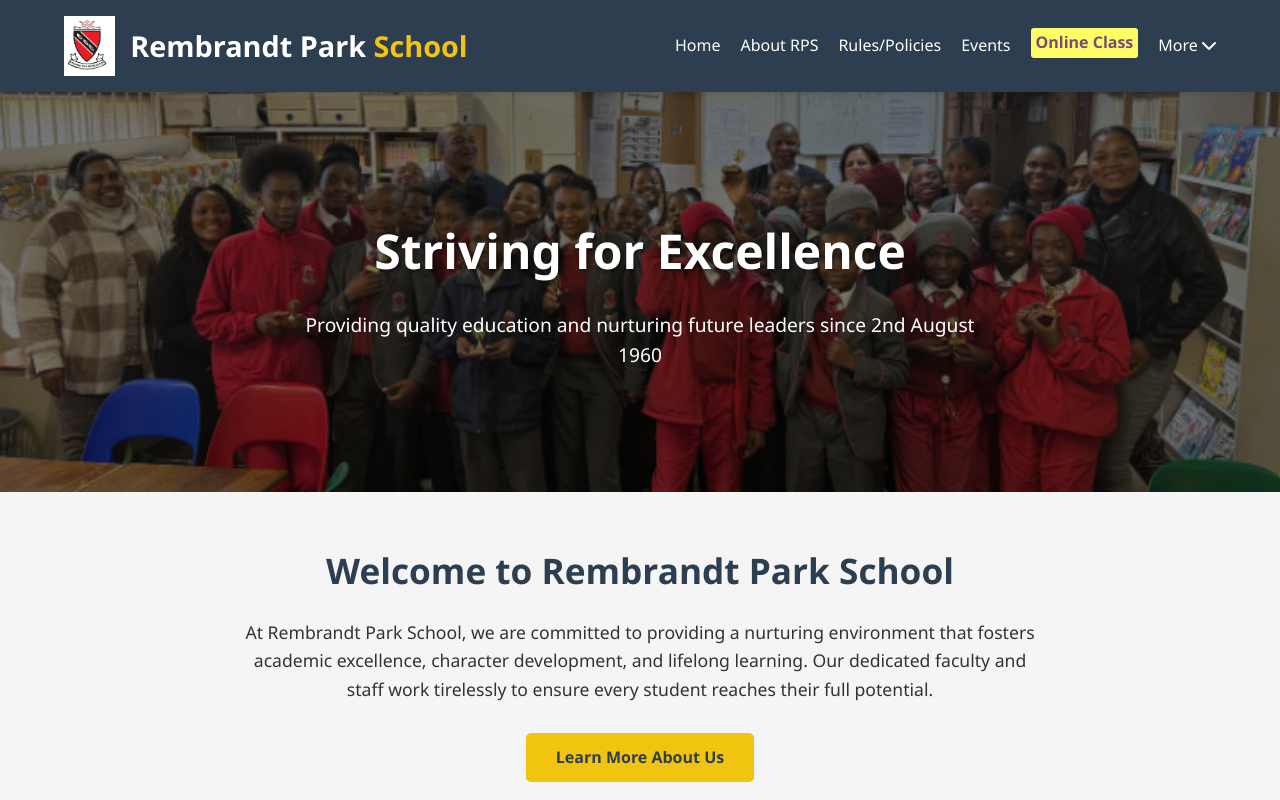
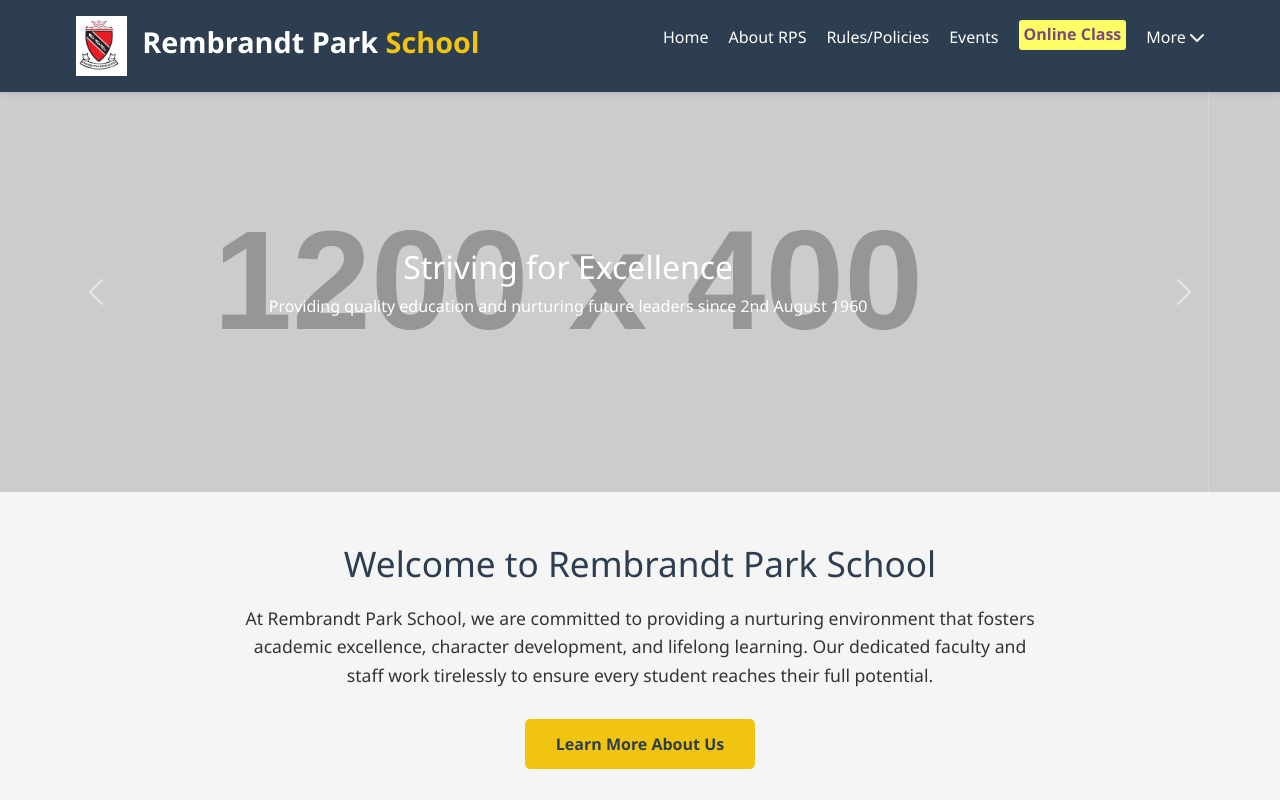
Before and after one commit to 221509313/Rembrandt-Park-School, a plain HTML site: page index.html in a window 1280 px wide. Shown: the top 800 px of the page. Drawn offline with nearby package versions, Linux system fonts and the light colour scheme; placeholder pictures from the web are drawn by us.

Commit message:
Update index.html

```diff
--- a/index.html
+++ b/index.html
@@ -4,8 +4,49 @@
     <meta charset="UTF-8">
     <meta name="viewport" content="width=device-width, initial-scale=1.0">
     <title>Rembrandt Park School - Home</title>
+    <!-- Bootstrap CSS -->
+    <link href="https://cdn.jsdelivr.net/npm/bootstrap@5.3.0/dist/css/bootstrap.min.css" rel="stylesheet">
+    <!-- Font Awesome -->
+    <link rel="stylesheet" href="https://cdnjs.cloudflare.com/ajax/libs/font-awesome/6.0.0-beta3/css/all.min.css">
     <style>
-        /* Global Styles */
+        /* Your existing CSS styles can remain mostly the same */
+        /* Just replace the banner styles with these: */
+
+        .carousel-item {
+            height: 400px;
+            background-size: cover;
+            background-position: center;
+        }
+
+        .carousel-item:nth-child(1) {
+            background-image: url('https://via.placeholder.com/1200x400/2c3e50/ffffff?text=School+Building');
+        }
+
+        .carousel-item:nth-child(2) {
+            background-image: url('https://via.placeholder.com/1200x400/3498db/ffffff?text=Students+Learning');
+        }
+
+        .carousel-item:nth-child(3) {
+            background-image: url('https://via.placeholder.com/1200x400/e74c3c/ffffff?text=School+Activities');
+        }
+
+        .banner-content {
+            position: absolute;
+            top: 50%;
+            left: 50%;
+            transform: translate(-50%, -50%);
+            text-align: center;
+            color: white;
+            width: 100%;
+            padding: 0 20px;
+            z-index: 10;
+        }
+
+        .carousel-control-prev, .carousel-control-next {
+            z-index: 20;
+        }
+
+        /* Rest of your existing CSS can remain the same */
         * {
             margin: 0;
             padding: 0;
@@ -175,98 +216,6 @@
             color: #f1c40f;
         }
 
-        /* Banner Styles */
-        .banner {
-            height: 400px;
-            display: flex;
-            align-items: center;
-            justify-content: center;
-            position: relative;
-            overflow: hidden;
-        }
-
-        .banner-slides {
-            position: absolute;
-            width: 100%;
-            height: 100%;
-        }
-
-        .banner-slide {
-            position: absolute;
-            width: 100%;
-            height: 100%;
-            background-size: cover;
-            background-position: center;
-            opacity: 0;
-            animation: slideShow 12s infinite;
-        }
-
-        .banner-slide:nth-child(1) {
-            background-image: url('image1.png');
-            animation-delay: 0s;
-        }
-
-        .banner-slide:nth-child(2) {
-            background-image: url('image2.png');
-            animation-delay: 4s;
-        }
-
-        .banner-slide:nth-child(3) {
-            background-image: url('image3.png');
-            animation-delay: 8s;
-        }
-
-        @keyframes slideShow {
-            0% {
-                opacity: 0;
-                transform: scale(1);
-            }
-            10% {
-                opacity: 1;
-            }
-            28% {
-                opacity: 1;
-            }
-            38% {
-                opacity: 0;
-                transform: scale(1.1);
-            }
-            100% {
-                opacity: 0;
-                transform: scale(1);
-            }
-        }
-
-        .banner::after {
-            content: '';
-            position: absolute;
-            top: 0;
-            left: 0;
-            width: 100%;
-            height: 100%;
-            background-color: rgba(0,0,0,0.5);
-        }
-
-        .banner-content {
-            position: relative;
-            z-index: 1;
-            text-align: center;
-            color: white;
-            padding: 0 20px;
-        }
-
-        .banner-content h2 {
-            font-size: 3rem;
-            margin-bottom: 20px;
-            text-shadow: 2px 2px 4px rgba(0,0,0,0.5);
-        }
-
-        .banner-content p {
-            font-size: 1.2rem;
-            max-width: 700px;
-            margin: 0 auto;
-        }
-
         /* Main Content Styles */
         .main-content {
             padding: 50px 0;
@@ -391,7 +340,7 @@
                 display: block;
             }
 
-            .banner {
+            .carousel-item {
                 height: 300px;
             }
 
@@ -404,7 +353,6 @@
             }
         }
     </style>
-    <link rel="stylesheet" href="https://cdnjs.cloudflare.com/ajax/libs/font-awesome/6.0.0-beta3/css/all.min.css">
 </head>
 <body>
     <header>
@@ -459,17 +407,37 @@
         </div>
     </header>
 
-    <section class="banner">
-        <div class="banner-slides">
-            <div class="banner-slide"></div>
-            <div class="banner-slide"></div>
-            <div class="banner-slide"></div>
+    <!-- Bootstrap Carousel -->
+    <div id="schoolCarousel" class="carousel slide" data-bs-ride="carousel">
+        <div class="carousel-inner">
+            <div class="carousel-item active">
+                <div class="banner-content">
+                    <h2>Striving for Excellence</h2>
+                    <p>Providing quality education and nurturing future leaders since 2nd August 1960</p>
+                </div>
+            </div>
+            <div class="carousel-item">
+                <div class="banner-content">
+                    <h2>Academic Excellence</h2>
+                    <p>Our curriculum challenges students while providing the support they need to succeed</p>
+                </div>
+            </div>
+            <div class="carousel-item">
+                <div class="banner-content">
+                    <h2>Character Development</h2>
+                    <p>We focus on values like integrity, respect, and responsibility</p>
+                </div>
+            </div>
         </div>
-        <div class="banner-content">
-            <h2>Striving for Excellence</h2>
-            <p>Providing quality education and nurturing future leaders since 2nd August 1960</p>
-        </div>
-    </section>
+        <button class="carousel-control-prev" type="button" data-bs-target="#schoolCarousel" data-bs-slide="prev">
+            <span class="carousel-control-prev-icon" aria-hidden="true"></span>
+            <span class="visually-hidden">Previous</span>
+        </button>
+        <button class="carousel-control-next" type="button" data-bs-target="#schoolCarousel" data-bs-slide="next">
+            <span class="carousel-control-next-icon" aria-hidden="true"></span>
+            <span class="visually-hidden">Next</span>
+        </button>
+    </div>
 
     <section class="main-content">
         <div class="container">
@@ -537,6 +505,9 @@
         </div>
     </footer>
 
+    <!-- Bootstrap JS Bundle with Popper -->
+    <script src="https://cdn.jsdelivr.net/npm/bootstrap@5.3.0/dist/js/bootstrap.bundle.min.js"></script>
+
     <script>
         // Mobile menu toggle functionality
         document.getElementById('mobile-menu-button').addEventListener('click', function(e) {
```
